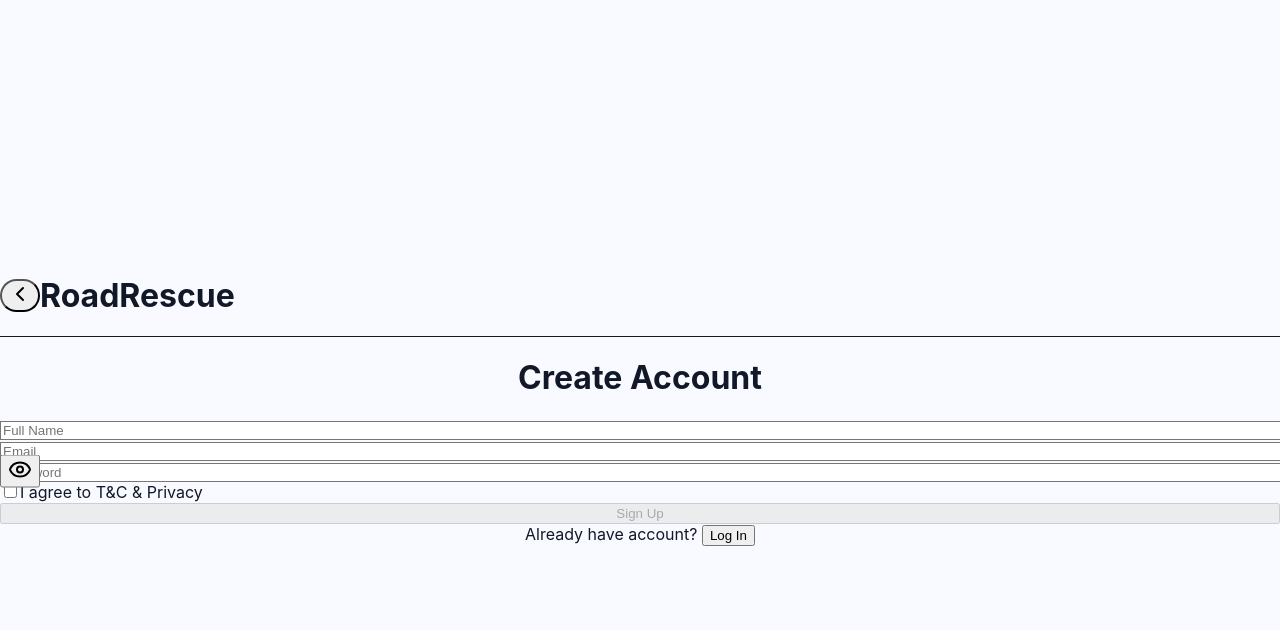
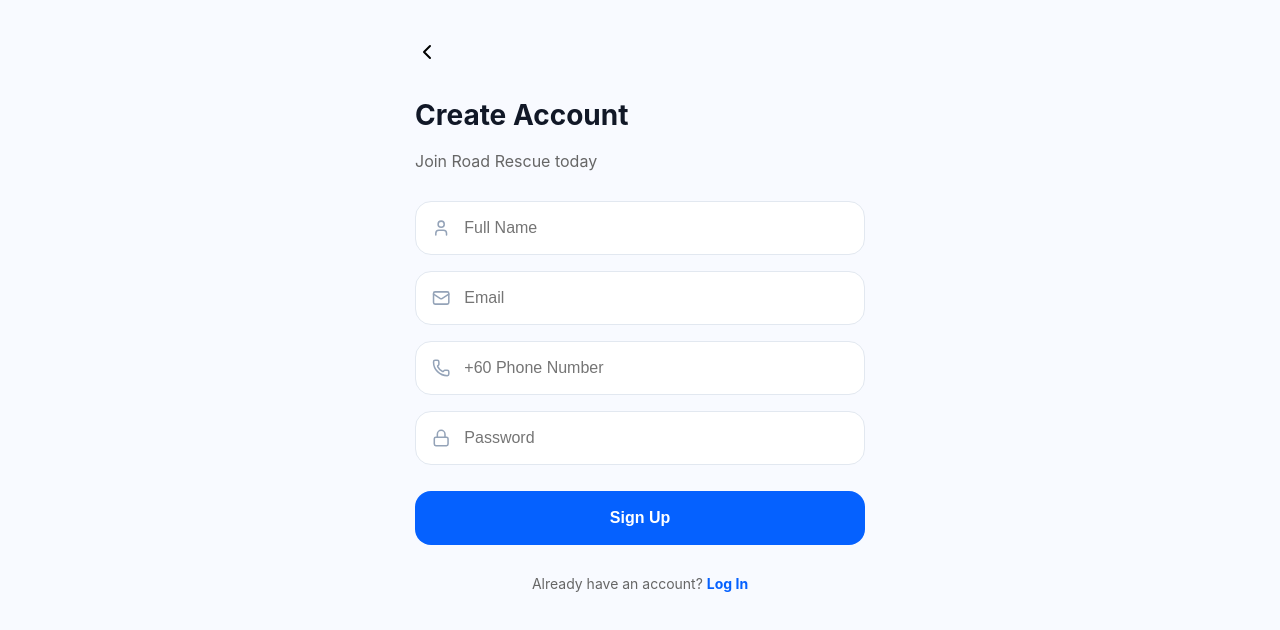
Before and after one commit to wanednamarissa05-maker/road-rescue, a Next.js app: page /register in a window 1280 px wide. Shown: the top 630 px of the page. Built offline with nearby package versions, Linux system fonts and the light colour scheme.

Commit message:
Final fix for payment page

```diff
--- a/app/globals.css
+++ b/app/globals.css
@@ -1,6 +1,8 @@
+/* stylelint-disable */
 @tailwind base;
 @tailwind components;
 @tailwind utilities;
+/* stylelint-enable */
 
 :root {
   --background: #f8faff;
@@ -12,5 +14,5 @@
   background-color: var(--background) !important;
   color: var(--foreground) !important;
   margin: 0;
-  font-family: 'Inter', Arial, sans-serif;
+  font-family: 'Inter', sans-serif;
 }
--- a/app/payment/page.tsx
+++ b/app/payment/page.tsx
@@ -0,0 +1,68 @@
+"use client";
+import React, { useState } from "react";
+import { useRouter } from "next/navigation";
+import { ChevronLeft, CreditCard, Landmark, Banknote, Check } from "lucide-react";
+
+export default function PaymentPage() {
+  const router = useRouter();
+  const [method, setMethod] = useState('card');
+  const royalBlue = "#0561FF";
+
+  const methods = [
+    { id: 'card', icon: <CreditCard size={20} />, label: 'Credit Card', sub: '**** **** 1234' },
+    { id: 'bank', icon: <Landmark size={20} />, label: 'Online Banking', sub: 'FPX / Direct Transfer' },
+    { id: 'cash', icon: <Banknote size={20} />, label: 'Cash', sub: 'Pay on arrival' },
+  ];
+
+  return (
+    <div style={containerStyle}>
+      <div style={headerStyle}>
+        <ChevronLeft size={24} onClick={() => router.back()} style={{ cursor: 'pointer' }} />
+        <h1 style={{ fontSize: '18px', fontWeight: 'bold', color: '#000' }}>Payment</h1>
+        <div style={{ width: '24px' }}></div>
+      </div>
+
+      <div style={cardStyle}>
+        <p style={{ fontWeight: 'bold', marginBottom: '20px', color: '#000' }}>Select Payment Method</p>
+
+        <div style={{ display: 'flex', flexDirection: 'column', gap: '12px' }}>
+          {methods.map((m) => (
+            <div
+              key={m.id}
+              onClick={() => setMethod(m.id)}
+              style={{
+                ...methodItem,
+                borderColor: method === m.id ? royalBlue : '#eee',
+                backgroundColor: method === m.id ? '#F0F6FF' : '#fff'
+              }}
+            >
+              <div style={{ color: method === m.id ? royalBlue : '#666' }}>{m.icon}</div>
+              <div style={{ flex: 1, marginLeft: '12px' }}>
+                <p style={{ margin: 0, fontWeight: 'bold', fontSize: '14px', color: '#000' }}>{m.label}</p>
+                <p style={{ margin: 0, fontSize: '12px', color: '#666' }}>{m.sub}</p>
+              </div>
+              {method === m.id && <Check size={18} color={royalBlue} />}
+            </div>
+          ))}
+        </div>
+
+        <div style={{ marginTop: '40px', textAlign: 'center' }}>
+          <p style={{ fontSize: '14px', color: '#666' }}>Total Amount</p>
+          <h2 style={{ fontSize: '32px', fontWeight: '900', margin: '5px 0', color: '#000' }}>RM 83</h2>
+          <button
+            onClick={() => router.push('/success')}
+            style={{ ...mainButtonStyle, backgroundColor: royalBlue, marginTop: '20px' }}
+          >
+            Pay RM 83
+          </button>
+        </div>
+      </div>
+    </div>
+  );
+}
+
+const containerStyle: React.CSSProperties = { padding: '20px', maxWidth: '450px', margin: '0 auto', minHeight: '100vh', backgroundColor: '#f8faff', display: 'flex', flexDirection: 'column' };
+const headerStyle: React.CSSProperties = { display: 'flex', justifyContent: 'space-between', alignItems: 'center', marginBottom: '24px' };
+const cardStyle: React.CSSProperties = { backgroundColor: '#fff', padding: '24px', borderRadius: '28px', boxShadow: '0 10px 25px rgba(5, 97, 255, 0.05)' };
+const methodItem: React.CSSProperties = { display: 'flex', alignItems: 'center', padding: '16px', borderRadius: '16px', border: '2px solid #eee', cursor: 'pointer', transition: '0.2s' };
+const mainButtonStyle: React.CSSProperties = { width: '100%', padding: '18px', color: '#fff', borderRadius: '16px', border: 'none', fontWeight: 'bold', fontSize: '16px', cursor: 'pointer' };
--- a/app/register/page.tsx
+++ b/app/register/page.tsx
@@ -1,102 +1,72 @@
-"use client"; // Required for useState and useRouter
-
+"use client";
 import { useState } from "react";
-import { useRouter } from "next/navigation"; // Next.js specific router
-import { AppHeader } from "../components/AppHeader";
-import { Eye, EyeOff } from "lucide-react";
+import { useRouter } from "next/navigation";
+import { ChevronLeft, User, Mail, Lock, Phone, Loader2 } from "lucide-react";
+import { supabase } from "../supabaseClient";
 
 export default function RegisterPage() {
   const router = useRouter();
-  const [showPassword, setShowPassword] = useState(false);
-  const [formData, setFormData] = useState({
-    fullName: "",
-    email: "",
-    phone: "",
-    password: "",
-  });
-  const [agreed, setAgreed] = useState(false);
+  const royalBlue = "#0561FF";
 
-  const handleSubmit = (e: React.FormEvent) => {
-    e.preventDefault();
-    if (agreed) {
-      router.push("/login"); // Navigate to login after success
+  // State for inputs
+  const [email, setEmail] = useState("");
+  const [password, setPassword] = useState("");
+  const [fullName, setFullName] = useState("");
+  const [phone, setPhone] = useState("");
+  const [loading, setLoading] = useState(false);
+
+  const handleSignUp = async () => {
+    if (!email || !password) return alert("Please fill in email and password");
+    setLoading(true);
+
+    const { data, error } = await supabase.auth.signUp({
+      email,
+      password,
+      options: {
+        data: { full_name: fullName, phone: phone }
+      }
+    });
+
+    if (error) {
+      alert(error.message);
+    } else {
+      alert("Registration successful! Please check your email for a confirmation link.");
+      router.push('/login');
     }
+    setLoading(false);
   };
 
   return (
-    <div className="min-h-screen bg-gray-50 flex items-center justify-center p-4 text-black">
-      <div className="w-full max-w-md bg-white rounded-3xl shadow-lg overflow-hidden">
-        <AppHeader />
+    <div style={containerStyle}>
+      <div style={headerStyle}>
+        <ChevronLeft size={24} onClick={() => router.back()} style={{ cursor: 'pointer' }} />
+      </div>
 
-        <div className="p-6">
-          <h1 className="text-2xl font-bold text-center mb-6">Create Account</h1>
+      <div style={{ textAlign: 'left', marginBottom: '30px' }}>
+        <h1 style={{ fontSize: '28px', fontWeight: 'bold', color: '#111827' }}>Create Account</h1>
+        <p style={{ color: '#666' }}>Join Road Rescue today</p>
+      </div>
 
-          <form onSubmit={handleSubmit} className="space-y-4">
-            <input
-              type="text"
-              placeholder="Full Name"
-              value={formData.fullName}
-              onChange={(e) => setFormData({ ...formData, fullName: e.target.value })}
-              className="w-full px-4 py-3 border border-gray-300 rounded-lg text-black focus:outline-none focus:border-blue-500"
-            />
+      <div style={{ display: 'flex', flexDirection: 'column', gap: '16px' }}>
+        <div style={inputGroup}><User size={20} color="#94a3b8" /><input placeholder="Full Name" style={inputStyle} value={fullName} onChange={(e) => setFullName(e.target.value)} /></div>
+        <div style={inputGroup}><Mail size={20} color="#94a3b8" /><input placeholder="Email" style={inputStyle} value={email} onChange={(e) => setEmail(e.target.value)} /></div>
+        <div style={inputGroup}><Phone size={20} color="#94a3b8" /><input placeholder="+60 Phone Number" style={inputStyle} value={phone} onChange={(e) => setPhone(e.target.value)} /></div>
+        <div style={inputGroup}><Lock size={20} color="#94a3b8" /><input type="password" placeholder="Password" style={inputStyle} value={password} onChange={(e) => setPassword(e.target.value)} /></div>
 
-            <input
-              type="email"
-              placeholder="Email"
-              value={formData.email}
-              onChange={(e) => setFormData({ ...formData, email: e.target.value })}
-              className="w-full px-4 py-3 border border-gray-300 rounded-lg text-black focus:outline-none focus:border-blue-500"
-            />
+        <button onClick={handleSignUp} disabled={loading} style={{ ...mainButtonStyle, backgroundColor: royalBlue, opacity: loading ? 0.7 : 1 }}>
+          {loading ? <Loader2 className="animate-spin" size={20} /> : "Sign Up"}
+        </button>
 
-            <div className="relative">
-              <input
-                type={showPassword ? "text" : "password"}
-                placeholder="Password"
-                value={formData.password}
-                onChange={(e) => setFormData({ ...formData, password: e.target.value })}
-                className="w-full px-4 py-3 border border-gray-300 rounded-lg text-black focus:outline-none focus:border-blue-500"
-              />
-              <button
-                type="button"
-                onClick={() => setShowPassword(!showPassword)}
-                className="absolute right-3 top-1/2 -translate-y-1/2 text-gray-500"
-              >
-                {showPassword ? <EyeOff className="w-5 h-5" /> : <Eye className="w-5 h-5" />}
-              </button>
-            </div>
-
-            <label className="flex items-start gap-2">
-              <input
-                type="checkbox"
-                checked={agreed}
-                onChange={(e) => setAgreed(e.target.checked)}
-                className="mt-1"
-              />
-              <span className="text-sm text-gray-600">I agree to T&C & Privacy</span>
-            </label>
-
-            <button
-              type="submit"
-              disabled={!agreed}
-              className={`w-full py-3 rounded-lg transition text-white ${
-                agreed ? "bg-blue-600 hover:bg-blue-700" : "bg-gray-400 cursor-not-allowed"
-              }`}
-            >
-              Sign Up
-            </button>
-          </form>
-
-          <div className="text-center mt-6">
-            <span className="text-gray-600">Already have account? </span>
-            <button
-              onClick={() => router.push("/login")}
-              className="text-blue-600 font-semibold"
-            >
-              Log In
-            </button>
-          </div>
-        </div>
+        <p style={{ textAlign: 'center', fontSize: '14px', color: '#666' }}>
+          Already have an account? <span onClick={() => router.push('/login')} style={{ color: royalBlue, fontWeight: 'bold', cursor: 'pointer' }}>Log In</span>
+        </p>
       </div>
     </div>
   );
 }
+
+const containerStyle = { padding: '40px 20px', maxWidth: '450px', margin: '0 auto', minHeight: '100vh', backgroundColor: '#f8faff' };
+const headerStyle = { marginBottom: '30px', color: '#000' };
+const inputGroup = { display: 'flex', alignItems: 'center', gap: '12px', backgroundColor: '#fff', padding: '16px', borderRadius: '16px', border: '1px solid #e2e8f0' };
+const inputStyle = { border: 'none', outline: 'none', width: '100%', fontSize: '16px', color: '#000' };
+const mainButtonStyle = { width: '100%', padding: '18px', color: '#fff', borderRadius: '16px', border: 'none', fontWeight: 'bold', fontSize: '16px', cursor: 'pointer', marginTop: '10px', display: 'flex', justifyContent: 'center' };
```
